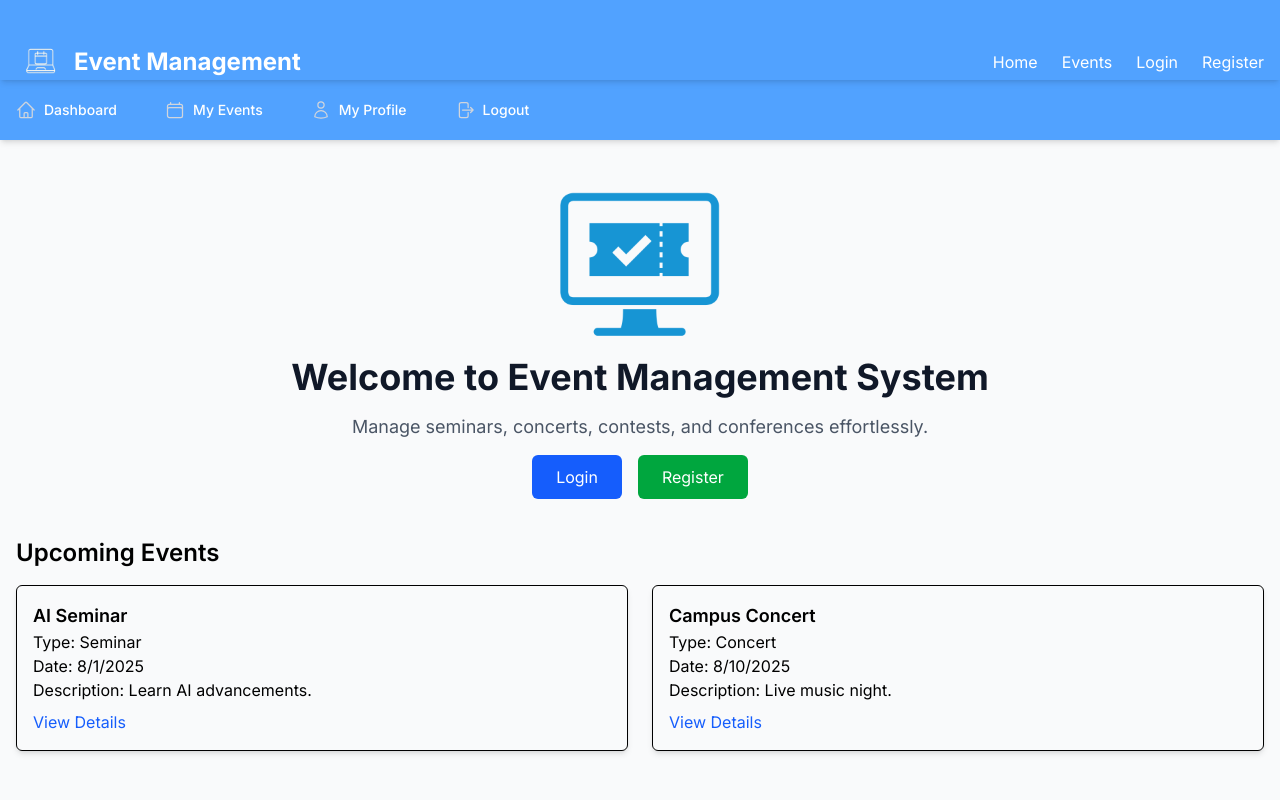
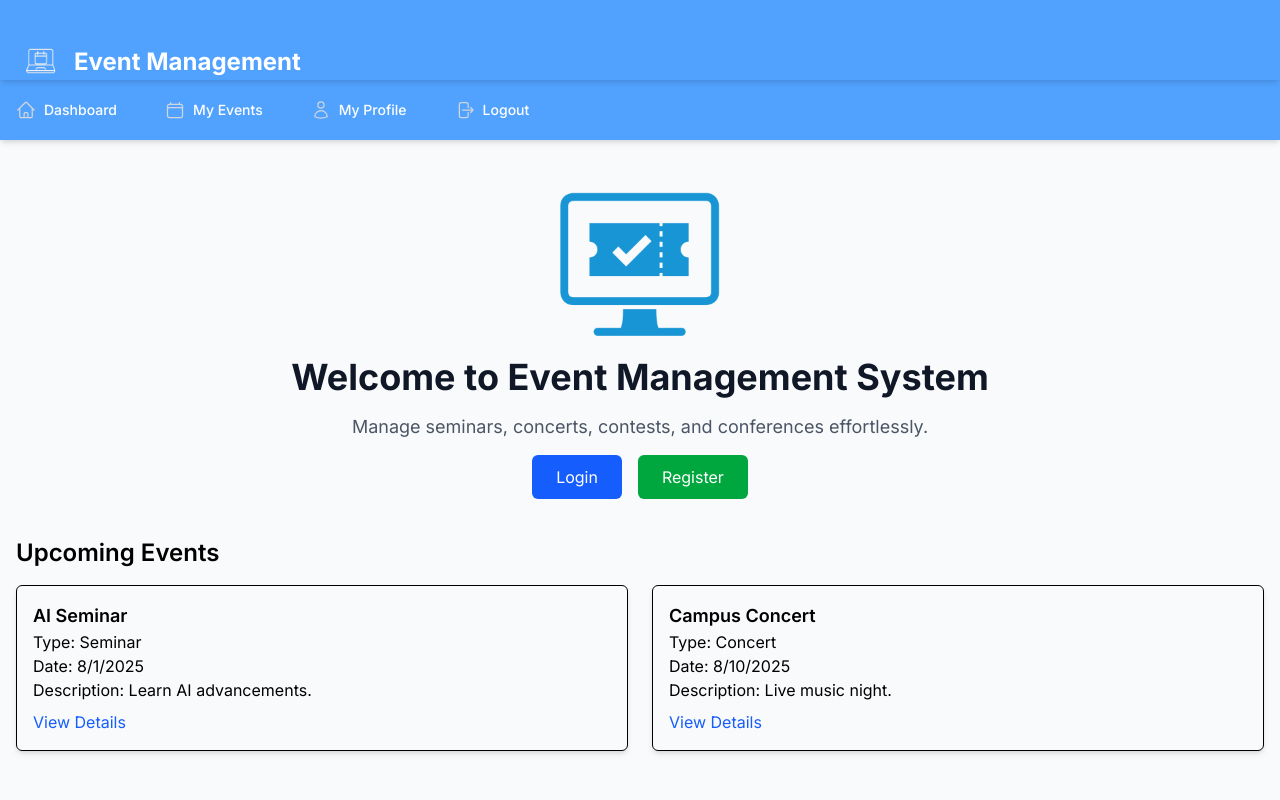
Before and after one commit to mb-shupto/event-management-system, a Next.js app: page / in a window 1280 px wide. Shown: the top 800 px of the page. Built offline with nearby package versions, Linux system fonts and the light colour scheme.

Commit message:
removed redundancy

```diff
--- a/src/components/Navbar.tsx
+++ b/src/components/Navbar.tsx
@@ -9,9 +9,6 @@ import { Bars3Icon, XMarkIcon } from '@heroicons/react/24/outline';
 const Navbar: React.FC = () => {
   const [isOpen, setIsOpen] = useState(false);
 
-  const handleLogout = () => {
-    alert('Logout clicked'); // Replace with actual logout logic
-  };
 
   return (
     <nav className="bg-blue-400 shadow-md sticky top-0 z-50 h-20"> {/* Increased height to h-20 (80px) */}
@@ -21,23 +18,6 @@ const Navbar: React.FC = () => {
           Event Management
         </Link>
 
-        {/* Desktop Navigation */}
-        <div className="hidden md:flex items-center space-x-6">
-          <Link href="/" className="text-white hover:text-blue-600">Home</Link>
-          <Link href="/user/events" className="text-white hover:text-blue-600">Events</Link>
-          {typeof window !== 'undefined' && window.location.pathname.startsWith('/user') ? (
-            <>
-              <Link href="/public/about-us" className="text-white hover:text-blue-600">About Us</Link>
-              <Link href="/public/contact" className="text-white hover:text-blue-600">Contact</Link>
-              <Link href="/user/login" className="text-white hover:text-blue-600">Login</Link>
-            </>
-          ) : (
-            <>
-              <Link href="/user/login" className="text-white hover:text-blue-600">Login</Link>
-              <Link href="/register" className="text-white hover:text-blue-600">Register</Link>
-            </>
-          )}
-        </div>
 
         {/* Mobile Menu Button */}
         <div className="md:hidden flex items-center">
@@ -50,26 +30,6 @@ const Navbar: React.FC = () => {
           </button>
         </div>
 
-        {/* Mobile Menu */}
-        {isOpen && (
-          <div className="md:hidden absolute top-20 left-0 w-full bg-white shadow-md"> {/* Adjusted top-20 to match new height */}
-            <div className="flex flex-col items-center space-y-4 py-4">
-              <Link href="/" className="text-gray-700 hover:text-blue-600" onClick={() => setIsOpen(false)}>Home</Link>
-              <Link href="/user/events" className="text-gray-700 hover:text-blue-600" onClick={() => setIsOpen(false)}>Events</Link>
-              {typeof window !== 'undefined' && window.location.pathname.startsWith('/user') ? (
-                <>
-                  <Link href="/user/dashboard" className="text-gray-700 hover:text-blue-600" onClick={() => setIsOpen(false)}>Dashboard</Link>
-                  <button onClick={() => { handleLogout(); setIsOpen(false); }} className="text-gray-700 hover:text-blue-600">Logout</button>
-                </>
-              ) : (
-                <>
-                  <Link href="/user/login" className="text-gray-700 hover:text-blue-600" onClick={() => setIsOpen(false)}>Login</Link>
-                  <Link href="/register" className="text-gray-700 hover:text-blue-600" onClick={() => setIsOpen(false)}>Register</Link>
-                </>
-              )}
-            </div>
-          </div>
-        )}
       </div>
     </nav>
   );
```
